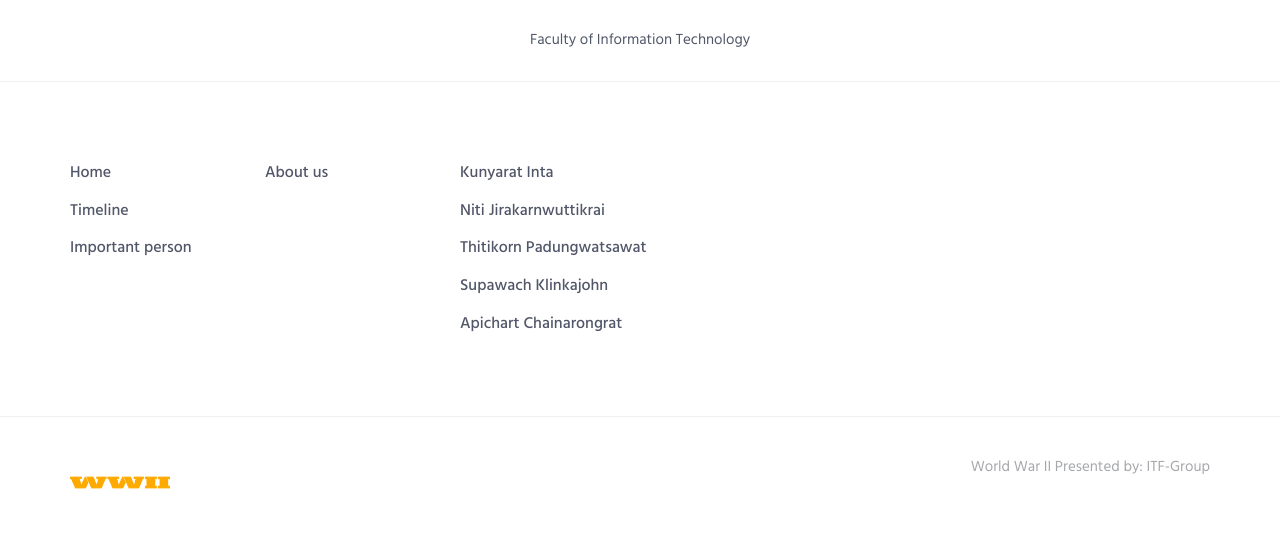
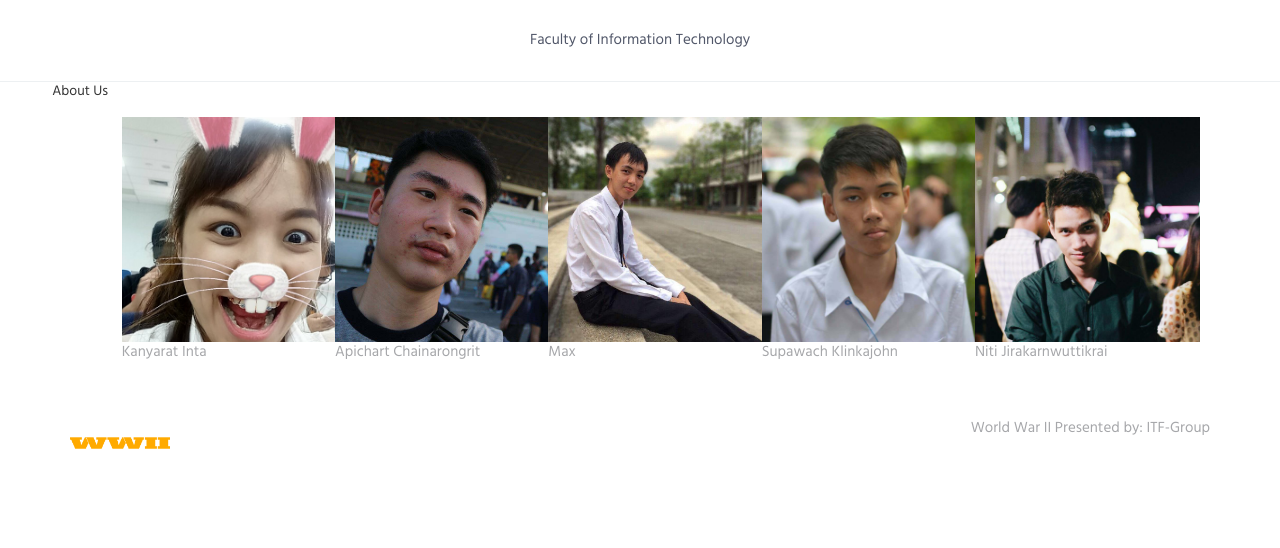
Before and after one commit to apichart2425/ITF, a PHP site: page /FRONT/HTML/index.php in a window 1280 px wide. Shown: the part 3608-4156 px from the top of the page. After the commit the page ends 4057 px from the top, so only its background shows below. Run offline with PHP 8.4, Linux system fonts and the light colour scheme; some libraries are stand-ins or nearby versions.

Commit message:
add pciture add name at footer

```diff
--- a/FRONT/HTML/index.php
+++ b/FRONT/HTML/index.php
@@ -38,6 +38,12 @@ include_once 'connect.php';
 
         <!-- Favicon -->
         <link rel="shortcut icon" href="favicon.ico"/>
+        <style>
+            .picture{
+                height: 225px;
+                width: 225px;
+            }
+        </style>
     </head>
     <!-- END HEAD -->
 
@@ -408,41 +414,42 @@ include_once 'connect.php';
 
         <!--========== FOOTER ==========-->
         <footer class="footer">
-            <!-- Links -->
-            <div class="section-seperator">
-                <div class="content-md container">
-                    <div class="row">
-                        <div class="col-sm-2 sm-margin-b-30">
+            <p;>&emsp; &emsp; &emsp; About Us</p>
+                <div class="container-fluid">
+                        <div id="fix_pic" class="row">
                             <!-- List -->
-                            <ul class="list-unstyled footer-list">
-                                <li class="footer-list-item"><a href="#body">Home</a></li>
-                                <li class="footer-list-item"><a href="#products">Timeline</a></li>
-                                <li class="footer-list-item"><a href="#work">Important person</a></li>
-                            </ul>
+                            <div class="col-md-1"></div>
+                            <div class="col-md-2">
+                                <img class="picture" src="img/500x500/mint.jpg">
+                                <p>Kanyarat Inta</p>
+                            </div>
+                            <div class="col-md-2">
+                                <img class="picture" src="img/500x500/pack.jpg">
+                                <p>Apichart Chainarongrit</p>
+                            </div>
+                            <div class="col-md-2">
+                                <img class="picture" src="img/500x500/max.jpg">
+                                <p>Max</p>
+                            </div>
+                            <div class="col-md-2">
+                                <img class="picture" src="img/500x500/meak.jpg">
+                                <p>Supawach Klinkajohn</p>
+                            </div>
+                            <div class="col-md-2">
+                                    <img class="picture" src="img/500x500/mo.jpg">
+                                    <p>Niti Jirakarnwuttikrai</p>
+                            </div>
+
+                               <!--  </li>
+                                <li class="footer-list-item">Niti Jirakarnwuttikrai</a></li>
+                                <li class="footer-list-item">Thitikorn Padungwatsawat</a></li>
+                                <li class="footer-list-item">Supawach Klinkajohn</a></li>
+                                <li class="footer-list-item">Apichart Chainarongrat</a></li>
+                            </ul> -->
                             <!-- End List -->
-                        </div>
-                        <div class="col-sm-2 sm-margin-b-30">
-                            <!-- List -->
-                            <ul class="list-unstyled footer-list">
-                                <li class="footer-list-item"><a>About us</a></li>
-                            </ul>
-                            <!-- End List -->
-                        </div>
-                        <div class="col-sm-3">
-                            <!-- List -->
-                            <ul class="list-unstyled footer-list">
-                                <li class="footer-list-item"><a href="#">Kunyarat Inta</a></li>
-                                <li class="footer-list-item"><a href="#">Niti Jirakarnwuttikrai</a></li>
-                                <li class="footer-list-item"><a href="#">Thitikorn Padungwatsawat</a></li>
-                                <li class="footer-list-item"><a href="#">Supawach Klinkajohn</a></li>
-                                <li class="footer-list-item"><a href="#">Apichart Chainarongrat</a></li>
-                            </ul>
-                            <!-- End List -->
-                        </div>
-                    </div>
-                    <!--// end row -->
-                </div>
-            </div>
+                        </div> <!-- row -->
+                    </div> <!-- container -->
+
             <!-- End Links -->
 
             <!-- Copyright -->
```
Also changed, not shown: FRONT/HTML/index.html (+33 -31 lines), FRONT/HTML/img/500x500/meak.jpg, FRONT/HTML/img/500x500/pack.jpg.
